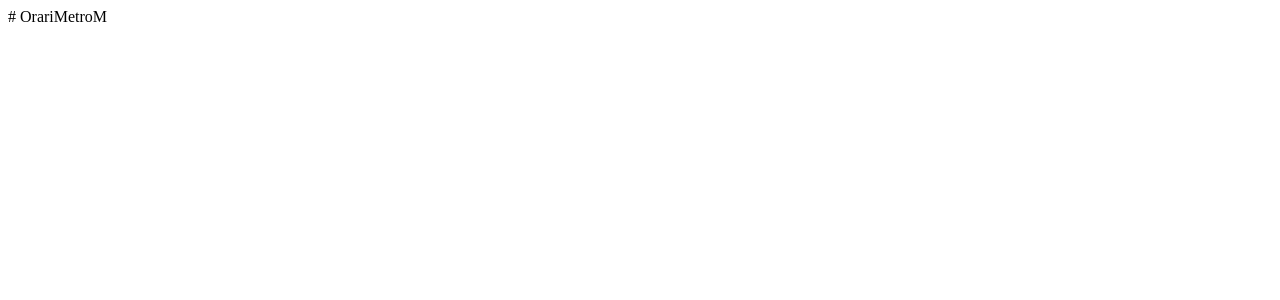
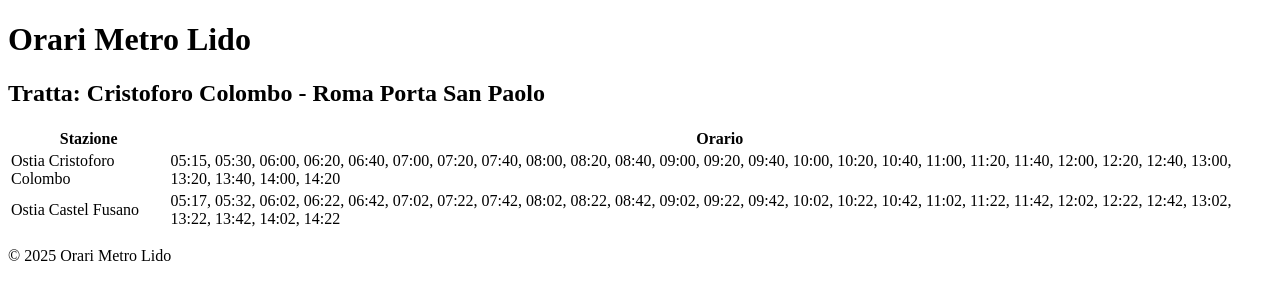
Before and after one commit to WaterAgile/OrariMetroM, a plain HTML site: page index.html in a window 1280 px wide. Drawn offline with Linux system fonts and the light colour scheme.

Commit message:
Update index.html

```diff
--- a/index.html
+++ b/index.html
@@ -1 +1,41 @@
-# OrariMetroM
+<!DOCTYPE html>
+<html lang="it">
+<head>
+    <meta charset="UTF-8">
+    <meta name="viewport" content="width=device-width, initial-scale=1.0">
+    <title>Orari Metro Lido</title>
+    <link rel="stylesheet" href="styles.css">
+</head>
+<body>
+    <header>
+        <h1>Orari Metro Lido</h1>
+    </header>
+    <main>
+        <section>
+            <h2>Tratta: Cristoforo Colombo - Roma Porta San Paolo</h2>
+            <table>
+                <thead>
+                    <tr>
+                        <th>Stazione</th>
+                        <th>Orario</th>
+                    </tr>
+                </thead>
+                <tbody>
+                    <tr>
+                        <td>Ostia Cristoforo Colombo</td>
+                        <td>05:15, 05:30, 06:00, 06:20, 06:40, 07:00, 07:20, 07:40, 08:00, 08:20, 08:40, 09:00, 09:20, 09:40, 10:00, 10:20, 10:40, 11:00, 11:20, 11:40, 12:00, 12:20, 12:40, 13:00, 13:20, 13:40, 14:00, 14:20</td>
+                    </tr>
+                    <tr>
+                        <td>Ostia Castel Fusano</td>
+                        <td>05:17, 05:32, 06:02, 06:22, 06:42, 07:02, 07:22, 07:42, 08:02, 08:22, 08:42, 09:02, 09:22, 09:42, 10:02, 10:22, 10:42, 11:02, 11:22, 11:42, 12:02, 12:22, 12:42, 13:02, 13:22, 13:42, 14:02, 14:22</td>
+                    </tr>
+                    <!-- Aggiungi altre stazioni e orari qui -->
+                </tbody>
+            </table>
+        </section>
+    </main>
+    <footer>
+        <p>&copy; 2025 Orari Metro Lido</p>
+    </footer>
+</body>
+</html>
```
